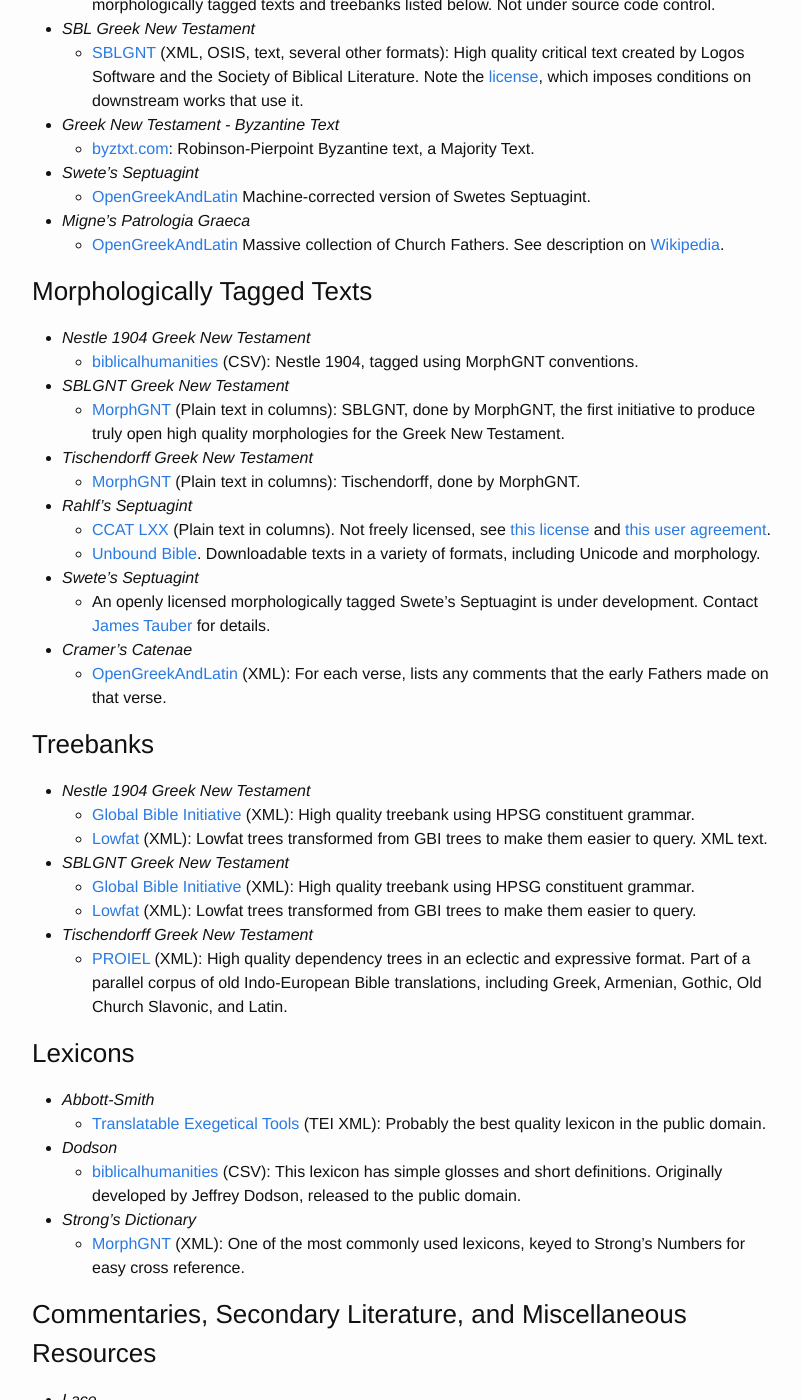
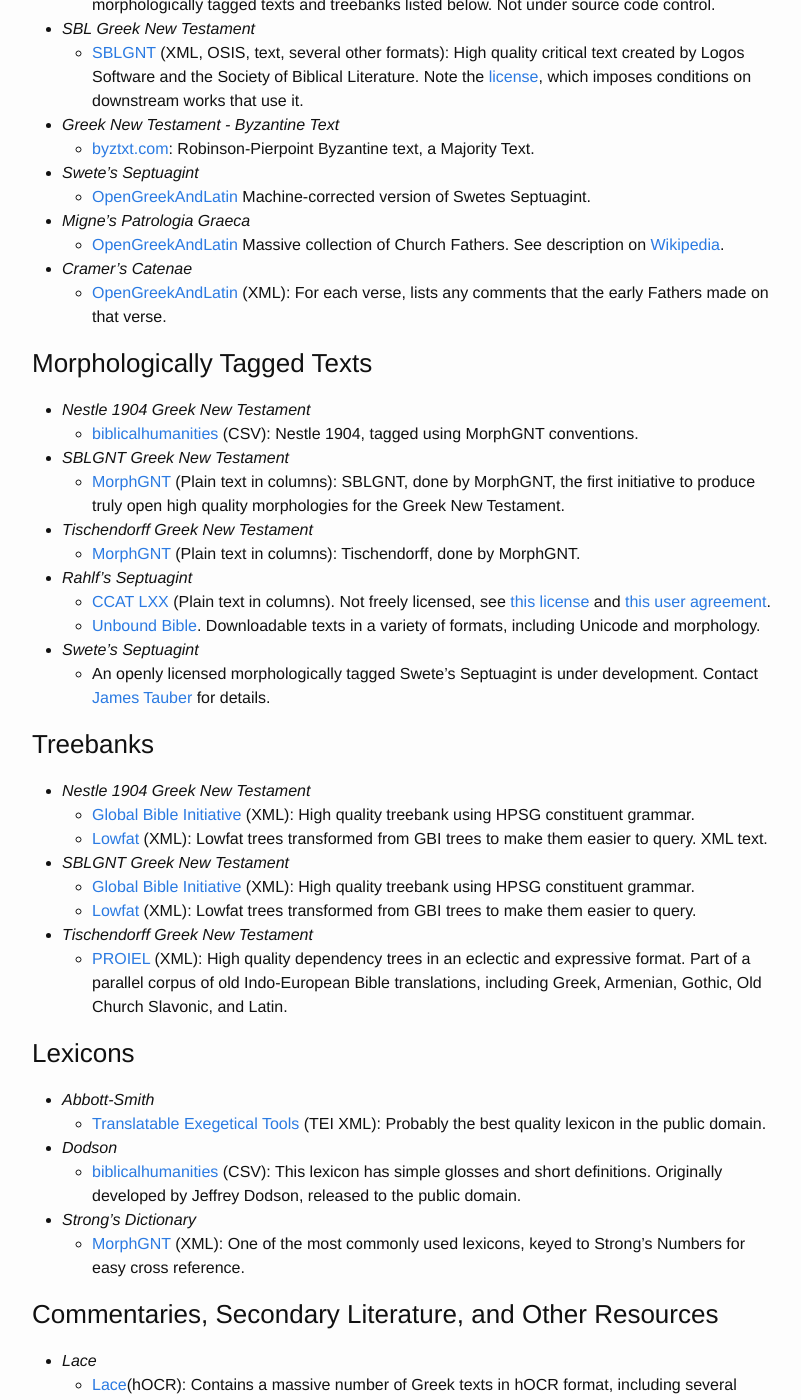
Before and after one commit to biblicalhumanities/biblicalhumanities.github.io, a Jekyll site: the page built from dashboard.md, in a window 1280 px wide and 1400 px high, scrolled down 423 px. Shown: the whole window, without its empty margins (238-1039 px from the left). Built offline with Jekyll 4.4.1, drawn with Linux system fonts in a browser that asks for light colours.

```diff
--- a/dashboard.md
+++ b/dashboard.md
@@ -57,7 +58,7 @@ If you believe a resource should be added to this page, please contact us (see t
 - *Strong's Dictionary*
   - [MorphGNT](https://github.com/morphgnt/strongs-dictionary-xml) (XML): One of the most commonly used lexicons, keyed to Strong's Numbers for easy cross reference.
 
-### Commentaries, Secondary Literature, and Miscellaneous Resources
+### Commentaries, Secondary Literature, and Other Resources
 
 - *Lace*
   - [Lace](http://heml.mta.ca/lace/catalog)(hOCR): Contains a massive number of Greek texts in hOCR format, including several scholarly commentaries on the Greek text of each New Testament book, Septuagint resources, Cramer's Catenae, Migne, the Sophocles lexicon, and many other resources that are just begging for the community to adopt and do manual editing.
```
Also changed, not shown: other parts of dashboard.md (+3 -2 lines).
